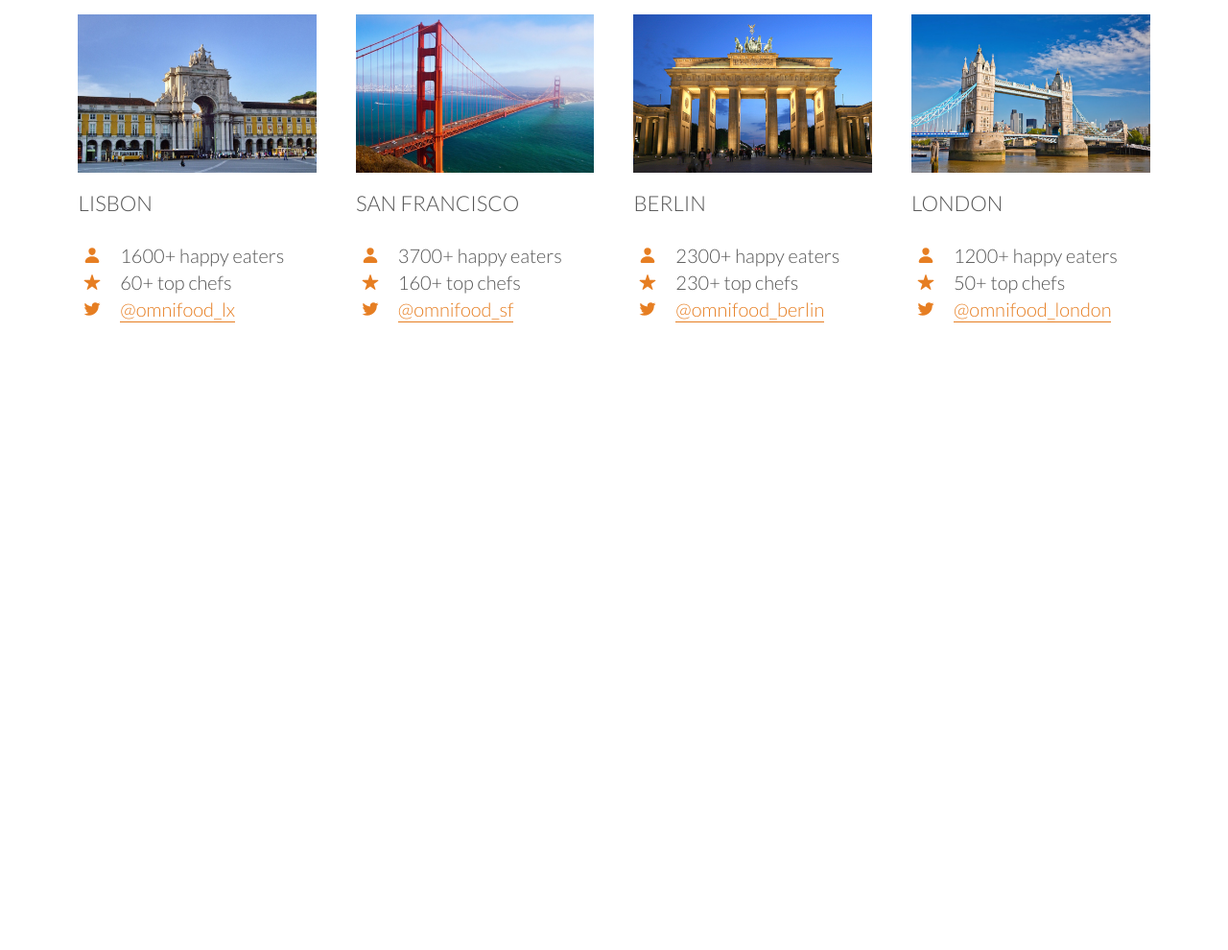
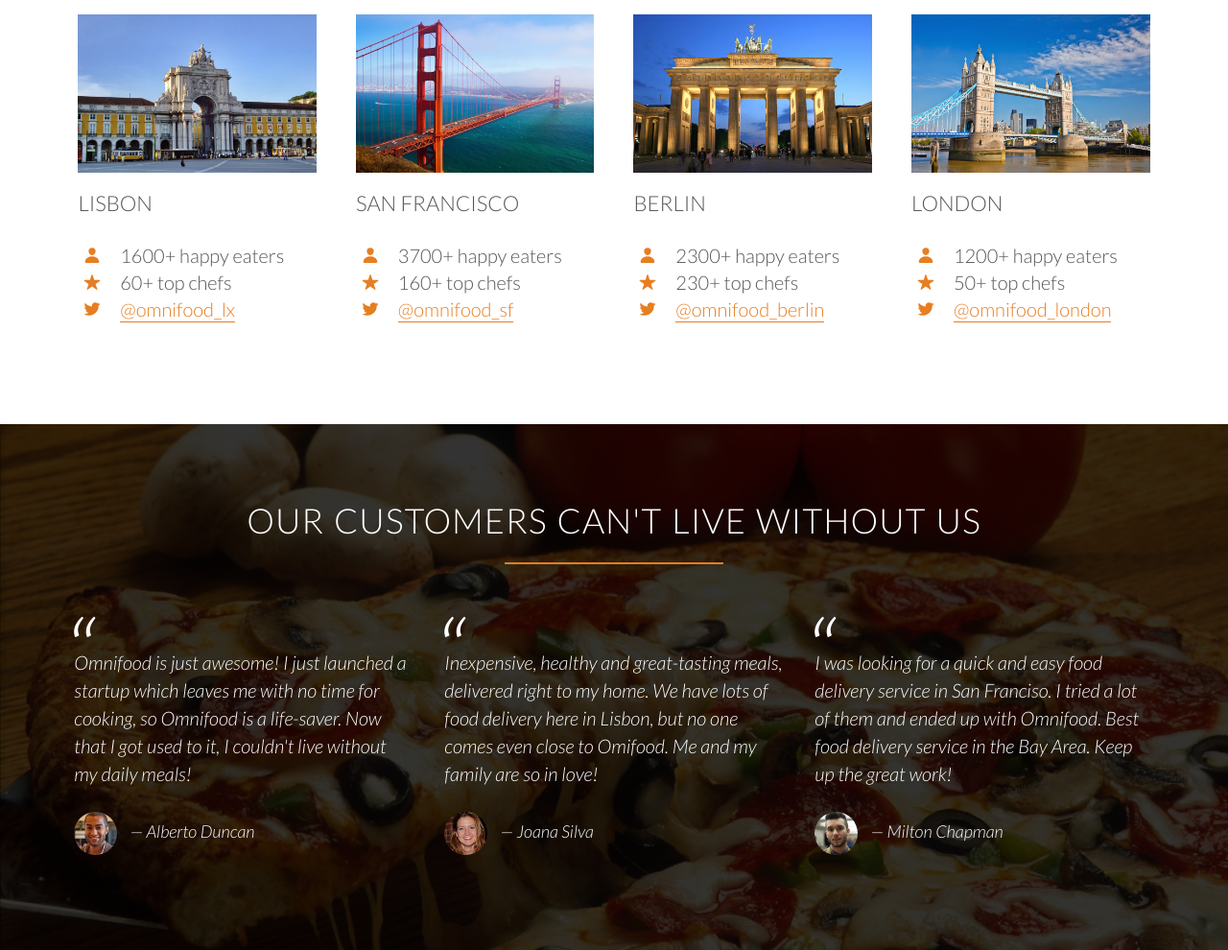
Before and after one commit to SumitJadiya/Omnifood, a plain HTML site: page index.html in a window 1280 px wide. Shown: the part 2869-3859 px from the top of the page at 96% size. Before the commit the page ends 3311 px from the top, so only its background shows below. Drawn offline with nearby package versions, Linux system fonts and the light colour scheme.

Commit message:
add testimonials section

```diff
--- a/index.html
+++ b/index.html
@@ -271,6 +271,46 @@
         </div>
       </div>
     </section>
+    <section class="section-testimonials">
+      <div class="row">
+        <h2>Our customers can't live without us</h2>
+      </div>
+      <div class="row">
+        <div class="col span-1-of-3">
+          <blockquote>
+            Omnifood is just awesome! I just launched a startup which leaves me
+            with no time for cooking, so Omnifood is a life-saver. Now that I
+            got used to it, I couldn't live without my daily meals!
+            <cite>
+              <img src="resources/img/customer-1.jpg" alt="Alberto Duncan" />
+              &mdash; Alberto Duncan
+            </cite>
+          </blockquote>
+        </div>
+        <div class="col span-1-of-3">
+          <blockquote>
+            Inexpensive, healthy and great-tasting meals, delivered right to my
+            home. We have lots of food delivery here in Lisbon, but no one comes
+            even close to Omifood. Me and my family are so in love!
+            <cite>
+              <img src="resources/img/customer-2.jpg" alt="Joana Silva" />
+              &mdash; Joana Silva
+            </cite>
+          </blockquote>
+        </div>
+        <div class="col span-1-of-3">
+          <blockquote>
+            I was looking for a quick and easy food delivery service in San
+            Franciso. I tried a lot of them and ended up with Omnifood. Best
+            food delivery service in the Bay Area. Keep up the great work!
+            <cite>
+              <img src="resources/img/customer-3.jpg" alt="Milton Chapman" />
+              &mdash; Milton Chapman
+            </cite>
+          </blockquote>
+        </div>
+      </div>
+    </section>
     <script src="https://unpkg.com/ionicons@5.0.0/dist/ionicons.js"></script>
   </body>
 </html>
--- a/resources/css/style.css
+++ b/resources/css/style.css
@@ -163,6 +163,7 @@
   background-image: linear-gradient(rgba(0, 0, 0, 0.705), rgba(0, 0, 0, 0.705)),
     url(img/hero.jpg);
   background-size: cover;
+  background-attachment: fixed;
   background-position: center;
   height: 100vh;
 }
@@ -326,3 +327,41 @@
   color: #555;
   border-bottom: 1px solid transparent;
 }
+
+/* ------------- TESTIMONIALS ----------- */
+.section-testimonials {
+  background-image: linear-gradient(rgba(0, 0, 0, 0.801), rgba(0, 0, 0, 0.801)),
+    url("img/back-customers.jpg");
+  background-size: cover;
+  color: #fff;
+  background-attachment: fixed;
+}
+
+blockquote {
+  padding: 2%;
+  font-style: italic;
+  line-height: 145%;
+  position: relative;
+  margin-top: 40px;
+}
+
+blockquote:before {
+  content: "\201C";
+  font-size: 500%;
+  position: absolute;
+  top: -5px;
+  left: -3px;
+}
+
+cite {
+  display: block;
+  font-size: 90%;
+  margin-top: 25px;
+}
+
+cite img {
+  height: 45px;
+  border-radius: 50%;
+  margin-right: 10px;
+  vertical-align: middle;
+}
```
Also changed, not shown: resources/css/img/back-customers.jpg (renamed from resources/img/back-customers.jpg), resources/img/customer-1.jpg (renamed from resources/css/img/customer-1.jpg), resources/img/customer-2.jpg (renamed from resources/css/img/customer-2.jpg), resources/img/customer-3.jpg (renamed from resources/css/img/customer-3.jpg).
